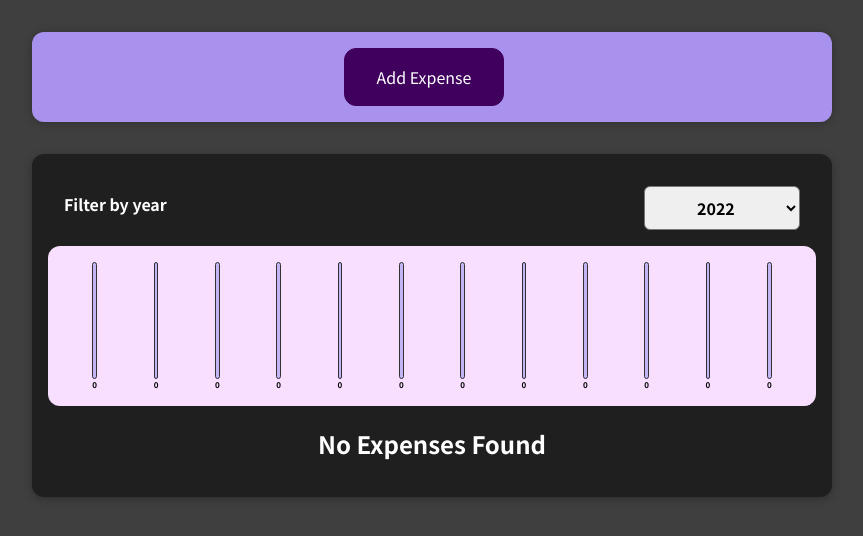
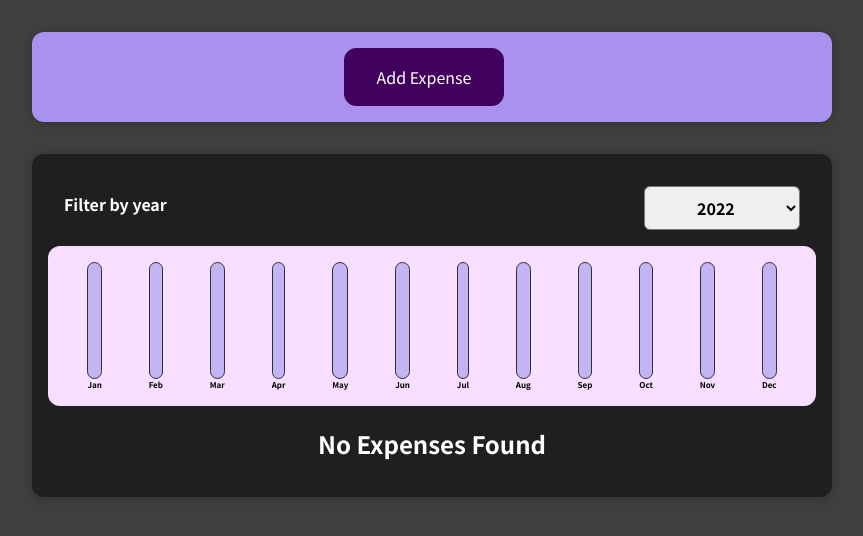
Before and after one commit to vadalanaresh/React-Complete-Guide, a React (Create React App) app: page / in a window 1280 px wide. Shown: the top 536 px of the page, without its empty margins (208-1071 px from the left). Built offline with nearby package versions, Linux system fonts and the light colour scheme.

Commit message:
Fixed couple of bugs

```diff
--- a/src/components/expense/ChartBar.jsx
+++ b/src/components/expense/ChartBar.jsx
@@ -13,7 +13,7 @@ const ChartBar = (props) => {
           style={{ height: barFillHeight }}
         ></div>
       </div>
-      <div className="chart-bar__label">{props.value}</div>
+      <div className="chart-bar__label">{props.label}</div>
     </div>
   );
 };
--- a/src/components/expense/ExpenssesList.jsx
+++ b/src/components/expense/ExpenssesList.jsx
@@ -4,19 +4,21 @@ import "./ExpensesList.css";
 
 const ExpensesList = (props) => {
   {
-    if (props.expenses.length <= 0)
+    if (props.expenses.length <= 0) {
       return <h2 className="expenses-list__fallback">No Expenses Found</h2>;
-
-    return props.expenses.map((expense) => (
+    }
+    return (
       <ul className="expenses-list">
+        {props.expenses.map((expense) => (
           <ExpenseItem
             key={expense.id}
             title={expense.title}
             amount={expense.amount}
             date={expense.date}
           />
+        ))}
       </ul>
-    ));
+    );
   }
 };
 
```
Lines whose indentation alone changed are shown as unchanged.
